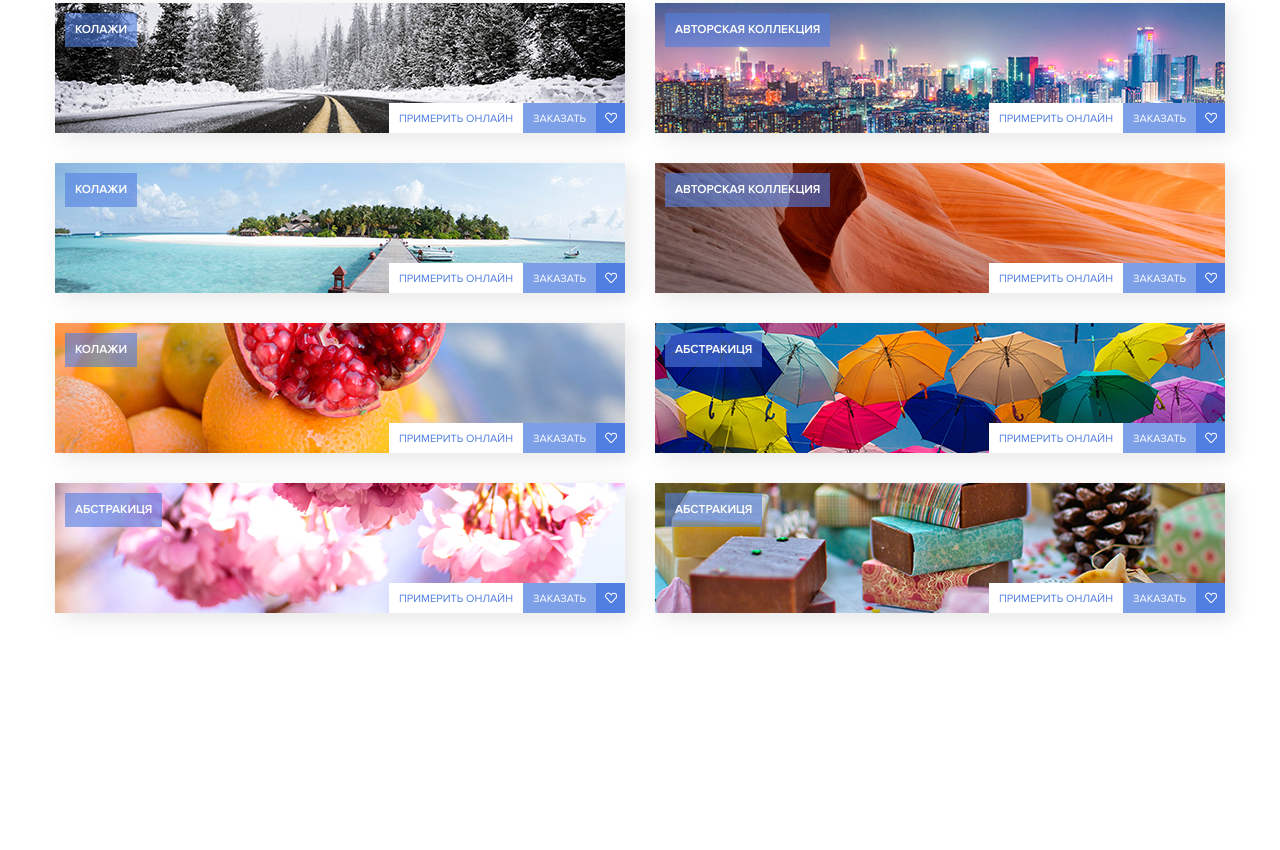
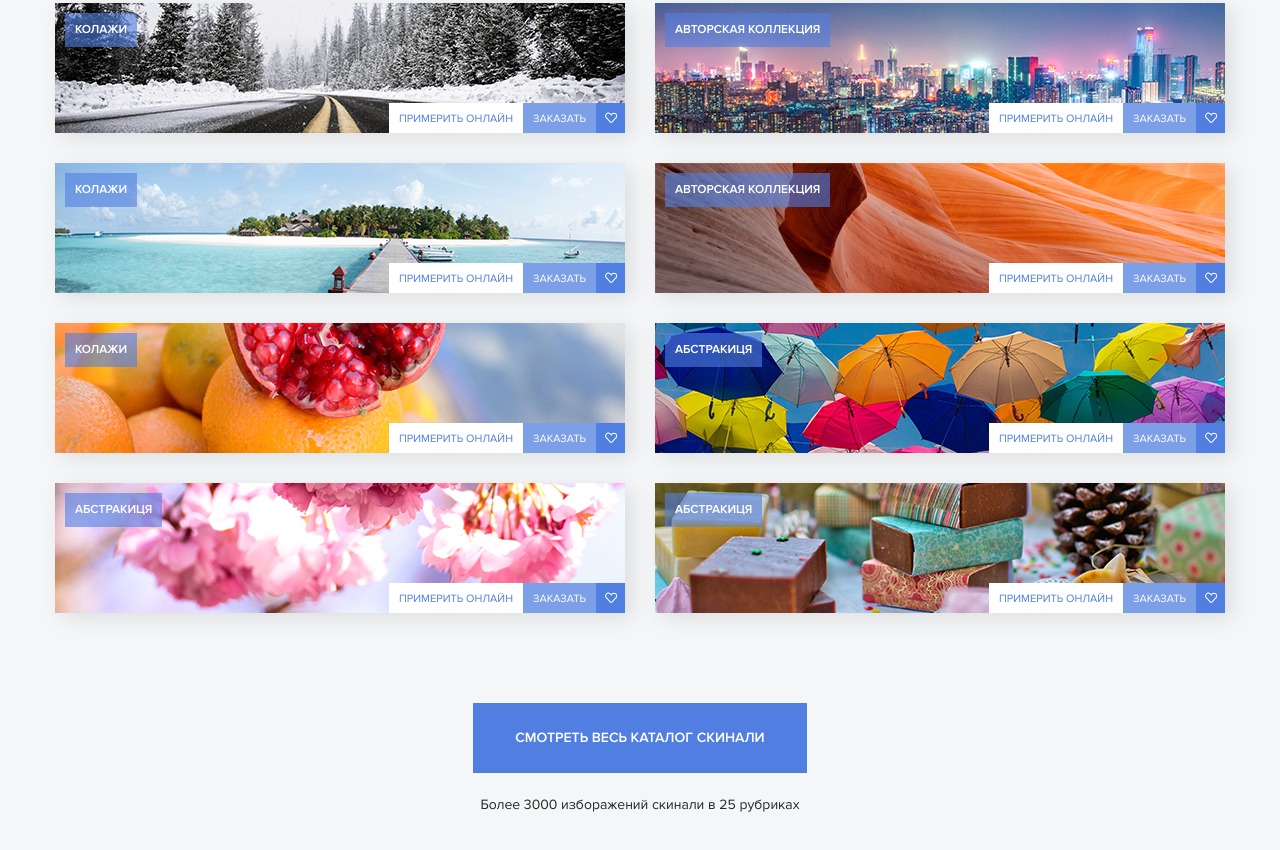
Before and after one commit to RomariosGoIT/skinali, a plain HTML site: page index.html in a window 1280 px wide. Shown: the part 2569-3419 px from the top of the page. Before the commit the page ends 3312 px from the top, so only its background shows below. Drawn offline with Linux system fonts and the light colour scheme; a script that the page names is missing.

Commit message:
catalog section ready

```diff
--- a/index.html
+++ b/index.html
@@ -229,6 +229,10 @@
               </div>
             </div>
           </div>
+          <div class="catalog__link">
+            <a href="#" class="button catalog__link-more button_lg">Смотреть весь каталог скинали</a>
+            <span class="catalog__descr">Более 3000 изборажений скинали в 25 рубриках</span>
+          </div>
         </div>
       </section>
     </main>
--- a/sass/_buttons.sass
+++ b/sass/_buttons.sass
@@ -15,6 +15,7 @@
     outline: none
 
 .button
+  text-decoration: none
   text-transform: uppercase
   padding: 2.5rem 4rem
   border: 2px solid $primary
@@ -48,7 +49,6 @@
       fill: $primary
       stroke-width: 3
       stroke: #fff
-
 .top
     position: fixed
     width: 40px
--- a/sass/sections/_catalog.sass
+++ b/sass/sections/_catalog.sass
@@ -1,10 +1,19 @@
 .catalog
+	background-color: #f5f6f8
 	&-block
 		display: flex
 		flex-wrap: wrap
 		justify-content: space-between
 	&__card
 		margin-bottom: 3rem
+	&__link
+		text-align: center
+		margin-top: 6rem
+		&-more
+			display: inline-block
+			margin-bottom: 2.4rem
+	&__descr
+		display: block
 
 	&-card
 		position: relative
```
Also changed, not shown: css/style.css, 1 other file.
